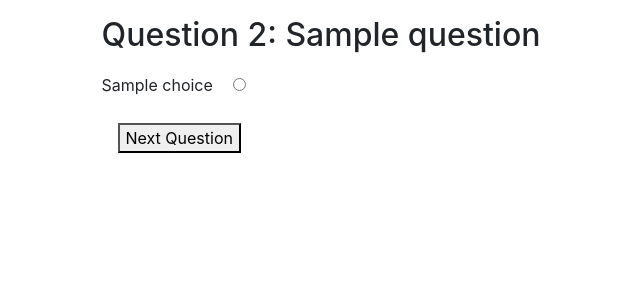
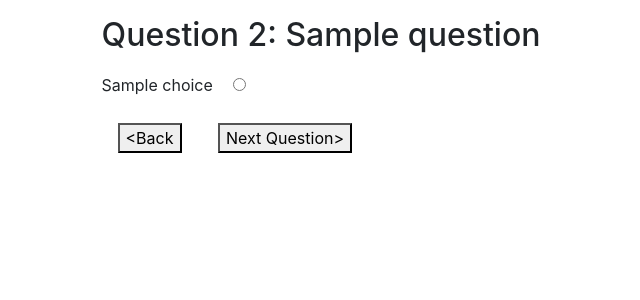
Before and after one commit to chrissolo88/survey, a Python web app: template templates/question.html in a window 1280 px wide. Shown: the part 56-356 px from the top of the page, without its empty margins (319-959 px from the left). Run offline with Jinja, Linux system fonts and the light colour scheme; the template is opened without the code that fills it: most values are stand-ins (such as "Sample title", 1, 10 or a date in 2020).

Commit message:
added back button

```diff
--- a/templates/question.html
+++ b/templates/question.html
@@ -16,7 +16,8 @@
             <br><label for="comment">Comment:</label><br>
             <textarea name="comment" id="comment" cols="30" rows="3"></textarea>
         {% endif %}
-        <br><button class="m-3">Next Question</button>
+        <br><button formaction="/back" class="m-3">&lt;Back</button>
+        <button class="m-3">Next Question&gt;</button>
     </form>
 </div>
 
```
